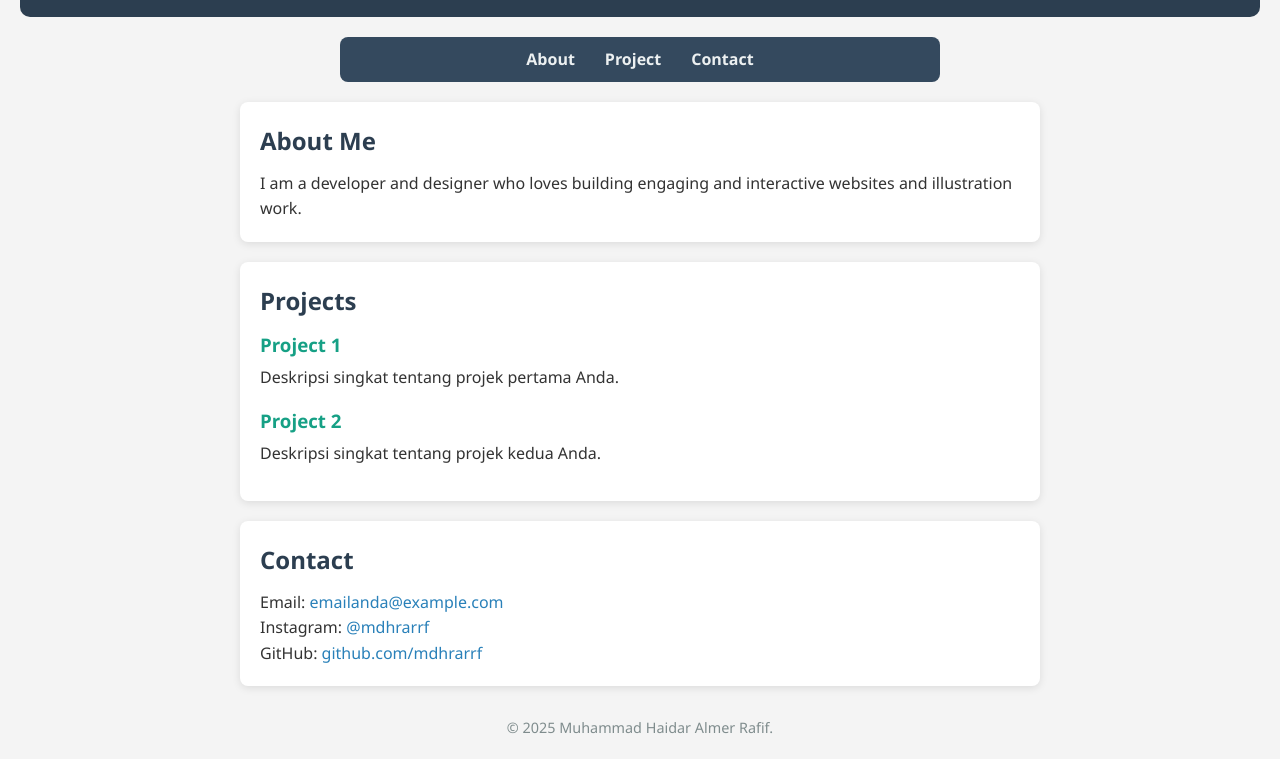
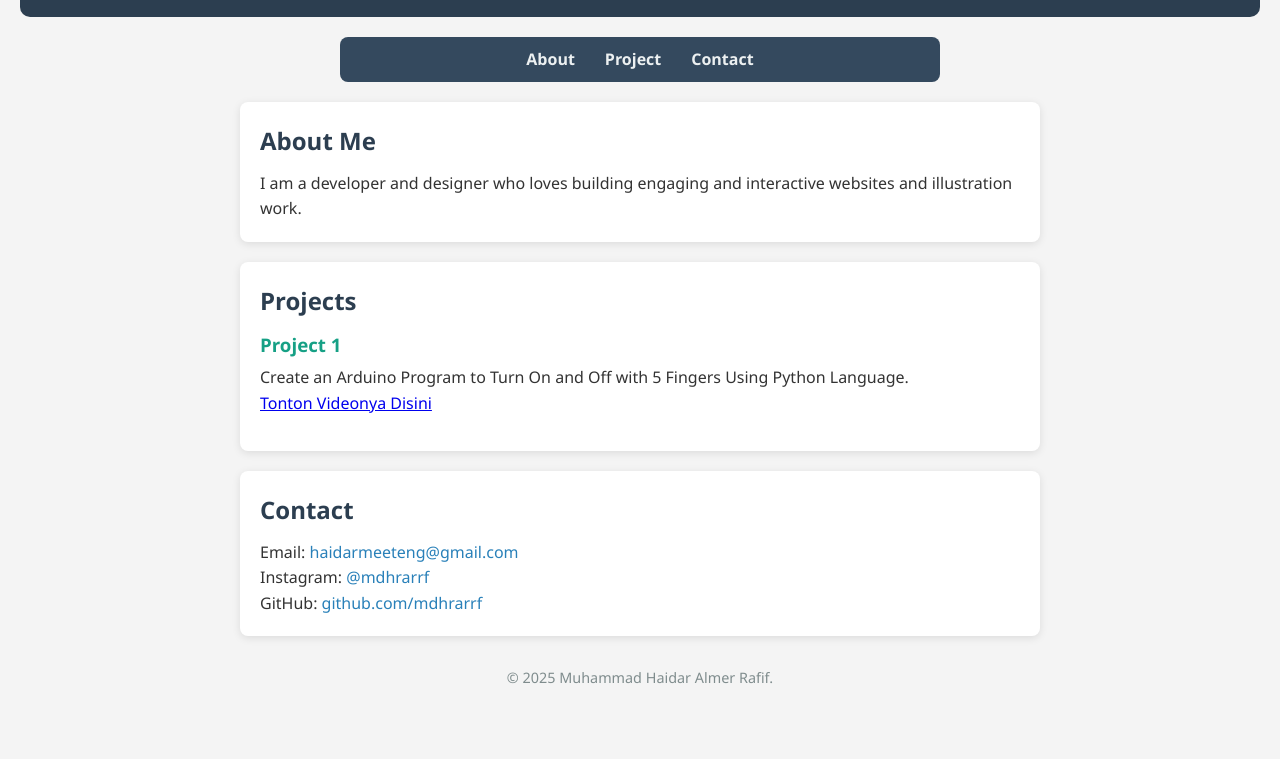
Before and after one commit to mdhrarrf/portfolio, a plain HTML site: page index.html in a window 1280 px wide. Shown: the part 173-932 px from the top of the page. After the commit the page ends 883 px from the top, so only its background shows below. Drawn offline with Linux system fonts and the light colour scheme.

Commit message:
05/05/25

```diff
--- a/index.html
+++ b/index.html
@@ -33,17 +33,14 @@
     <h2>Projects</h2>
     <div>
       <h3>Project 1</h3>
-      <p>Deskripsi singkat tentang projek pertama Anda.</p>
-    </div>
-    <div>
-      <h3>Project 2</h3>
-      <p>Deskripsi singkat tentang projek kedua Anda.</p>
+      <p>Create an Arduino Program to Turn On and Off with 5 Fingers Using Python Language.</p>
+      <a href="https://youtu.be/AM5bwvKW3vc?si=qFmRgfkf-EWNOj1e" target="_blank">Tonton Videonya Disini</a>
     </div>
   </section>
 
   <section id="contact">
     <h2>Contact</h2>
-    <p>Email: <a href="mailto:emailanda@example.com">emailanda@example.com</a></p>
+    <p>Email: <a href="mailto:haidarmeeteng@gmail.com">haidarmeeteng@gmail.com</a></p>
     <p>Instagram: <a href="https://www.instagram.com/mdhrarrf" target="_blank">@mdhrarrf</a></p>
     <p>GitHub: <a href="https://github.com/mdhrarrf" target="_blank">github.com/mdhrarrf</a></p>
   </section>
```
Also changed, not shown: style.css (+0 -9 lines).
